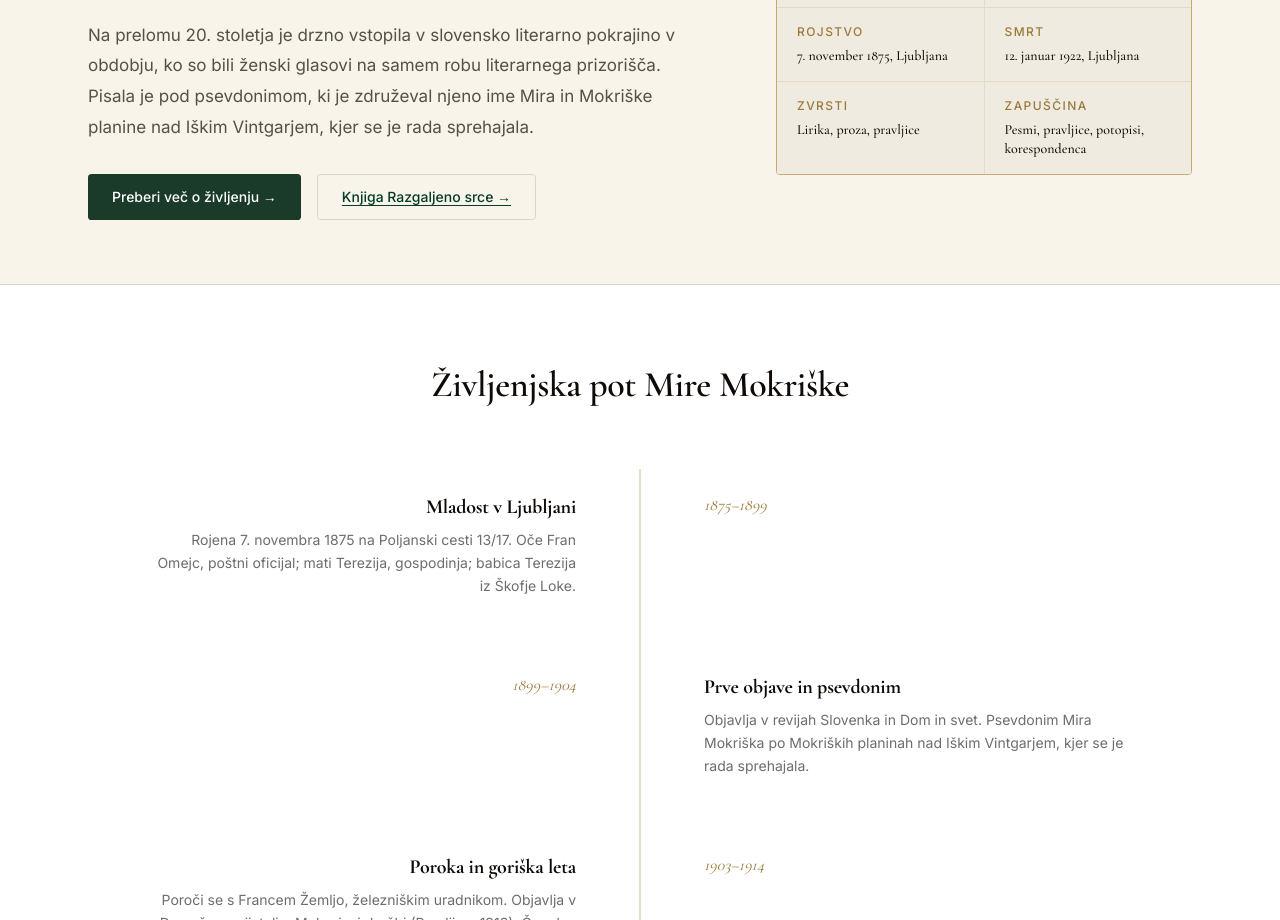
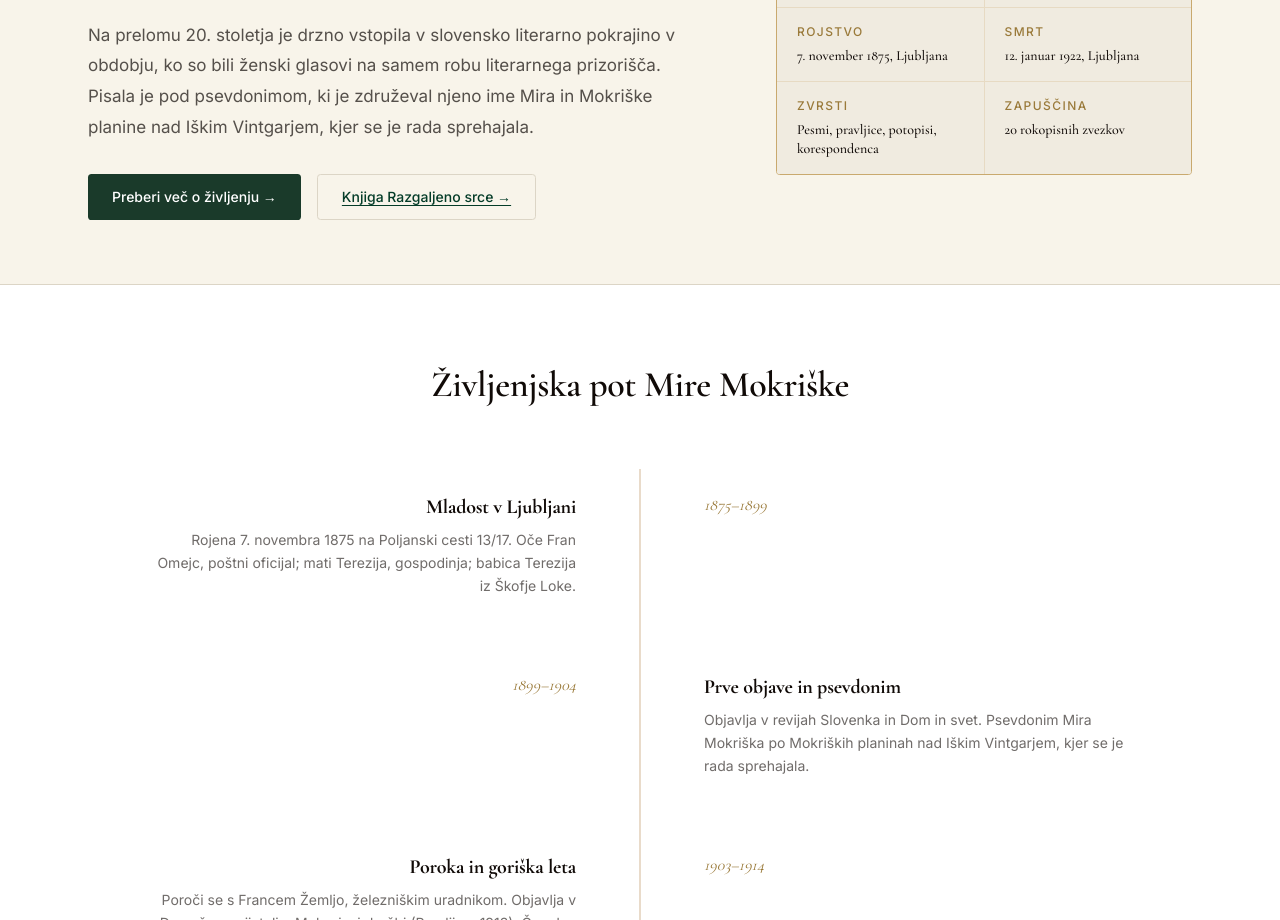
Before and after one commit to jernejtuhinjski/mira-mokriska, a Next.js app: page /o-miri in a window 1280 px wide. Shown: the part 820-1740 px from the top of the page. Built offline with nearby package versions, Linux system fonts and the light colour scheme.

Commit message:
fix biografska tabela

```diff
--- a/app/o-miri/page.tsx
+++ b/app/o-miri/page.tsx
@@ -68,8 +68,8 @@ const facts = [
   { label: "Psevdonim", value: "Mira Mokriška" },
   { label: "Rojstvo", value: "7. november 1875, Ljubljana" },
   { label: "Smrt", value: "12. januar 1922, Ljubljana" },
-  { label: "Zvrsti", value: "Lirika, proza, pravljice" },
-  { label: "Zapuščina", value: "Pesmi, pravljice, potopisi, korespondenca" },
+  { label: "Zvrsti", value: "Pesmi, pravljice, potopisi, korespondenca" },
+  { label: "Zapuščina", value: "20 rokopisnih zvezkov" },
 ];
 
 export default function OMiriPage() {
```
